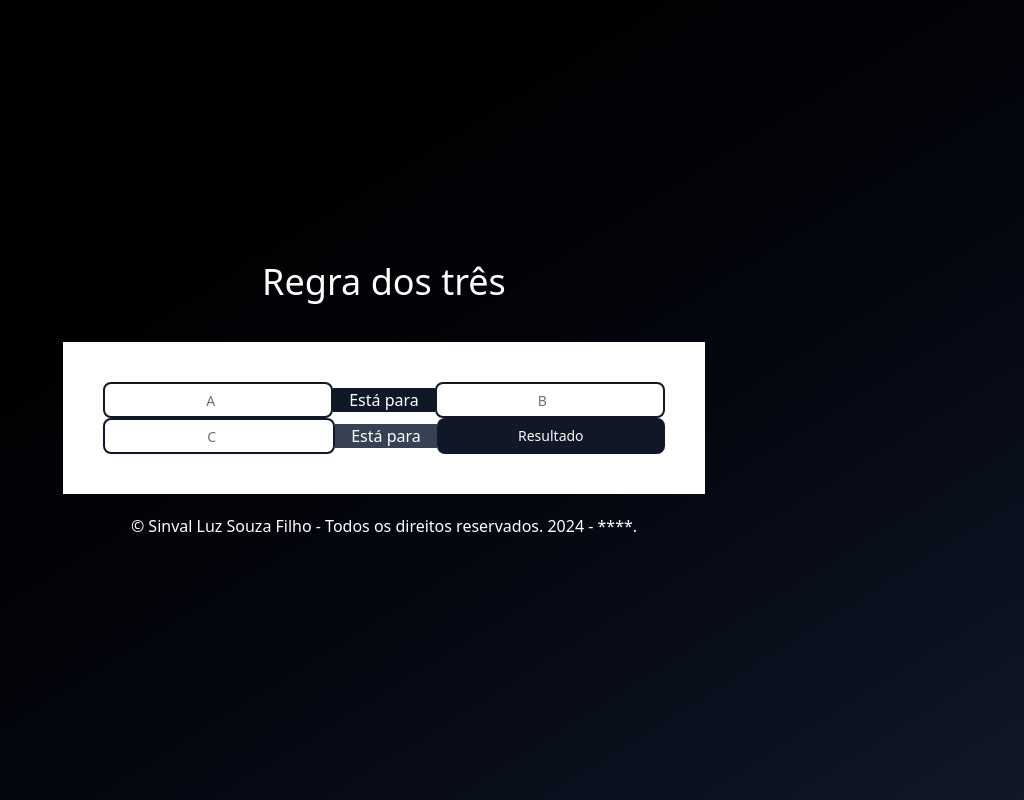
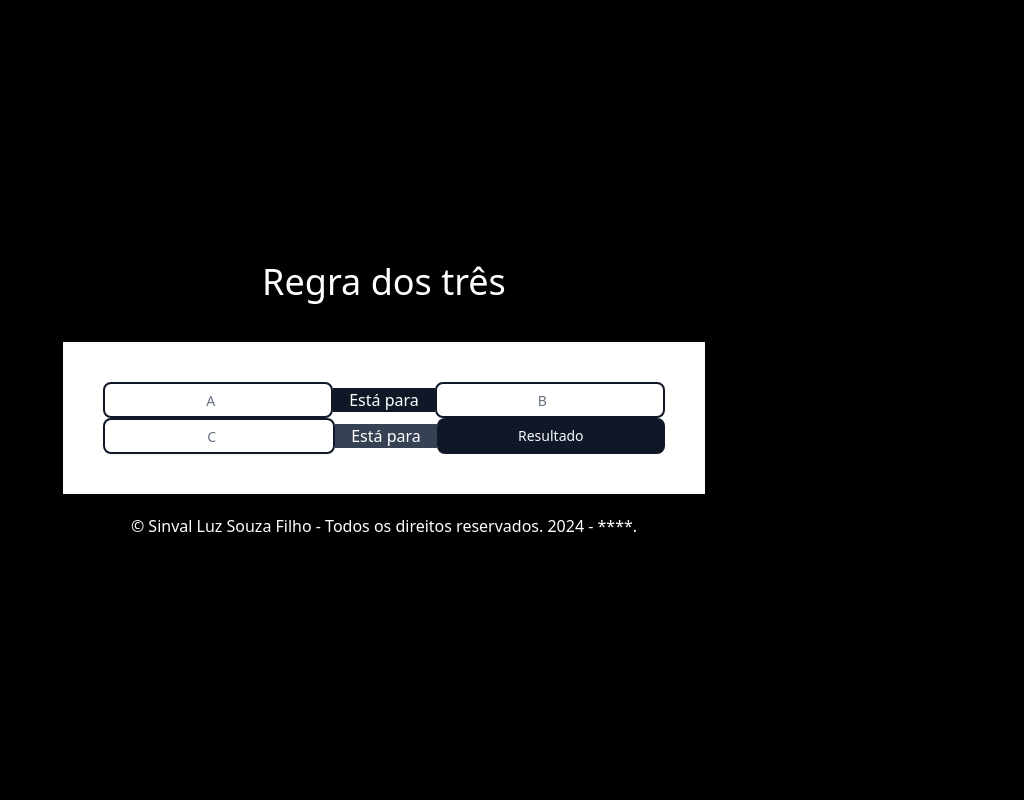
Before and after one commit to Sinvalluz/Regra-de-3, a Next.js app: page / in a window 1280 px wide. Shown: the whole page, without its empty margins (256-1280 px from the left). Built offline with nearby package versions, Linux system fonts and the light colour scheme.

Commit message:
style: changes the background color

```diff
--- a/src/app/page.tsx
+++ b/src/app/page.tsx
@@ -4,7 +4,7 @@
 
 export default function Home() {
 	return (
-		<div className='bg-linear-to-br from-black to-gray-900 min-h-screen w-full flex justify-center items-center'>
+		<div className='bg-black min-h-screen w-full flex justify-center items-center'>
 			<div>
 				<Header />
 				<Main />
```
